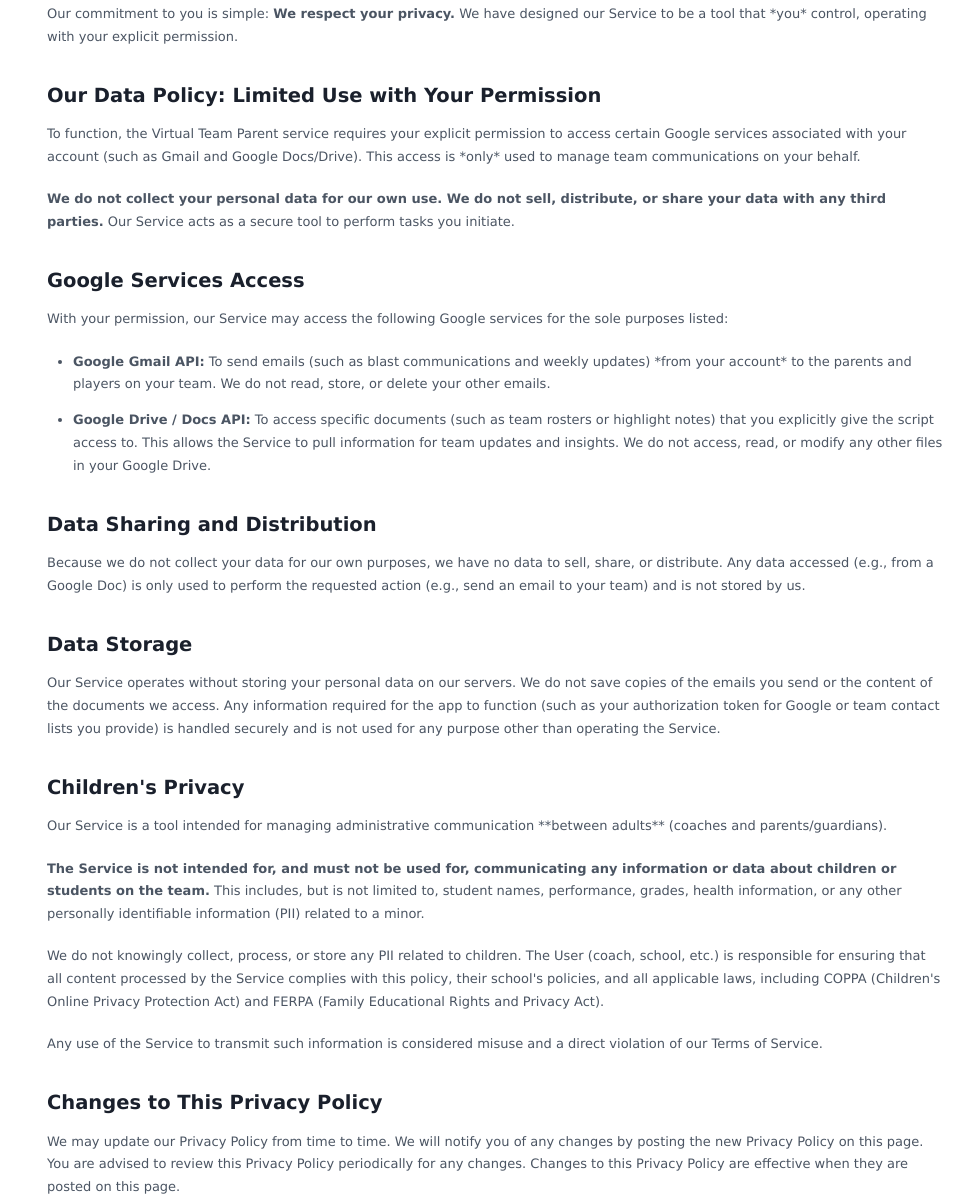
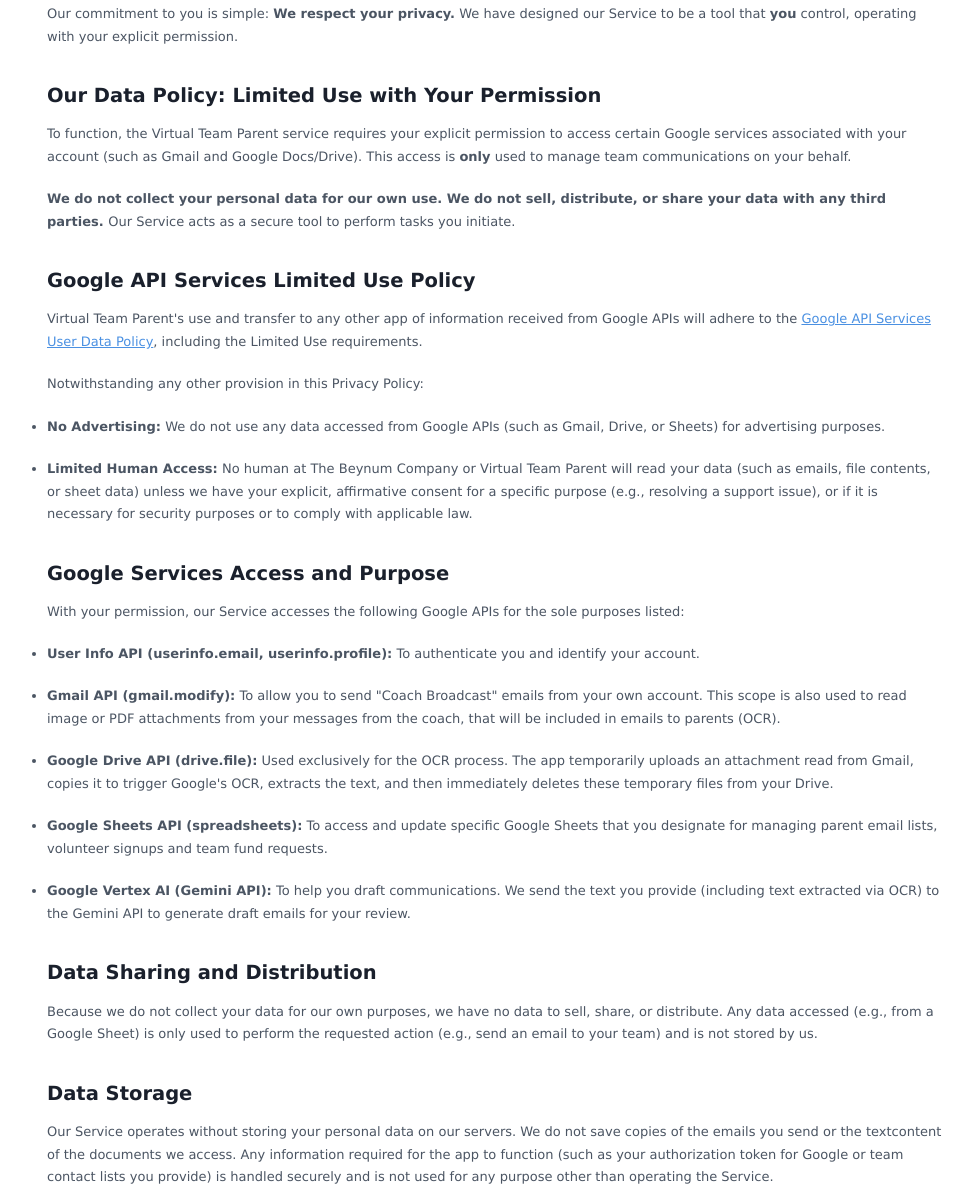
Before and after one commit to bvanbeynum/beynum, a React app: page client/src/privacy.html in a window 1280 px wide. Shown: the part 357-1559 px from the top of the page, without its empty margins (145-1118 px from the left). Built offline with nearby package versions, Linux system fonts and the light colour scheme.

Commit message:
Updated messaging

```diff
--- a/client/src/privacy.html
+++ b/client/src/privacy.html
@@ -28,54 +28,147 @@
 					<h1>Privacy Policy</h1>
 					<p class="last-updated">Last Updated: November 3, 2025</p>
 
-					<p>The Beynum Company ("we," "us," or "our") operates the Virtual Team Parent application (the "Service"). This Privacy Policy is to inform you of our policies regarding the access, use, and disclosure of personal data when you use our Service. </p>
+					<p>
+						The Beynum Company ("we," "us," or "our") operates the
+						Virtual Team Parent application (the "Service"). This Privacy
+						Policy is to inform you of our policies regarding the access,
+						use, and disclosure of personal data when you use our Service.
+					</p>
 
-					<p>Our commitment to you is simple: <strong>We respect your privacy.</strong> We have designed our Service to be a tool that *you* control, operating with your explicit permission.</p>
+					<p>
+						Our commitment to you is simple: <strong>We respect your
+						privacy.</strong> We have designed our Service to be a tool that
+						<strong>you</strong> control, operating with your explicit
+						permission.
+					</p>
 
 					<h2>Our Data Policy: Limited Use with Your Permission</h2>
 					<p>
-						To function, the Virtual Team Parent service requires your explicit permission to access certain Google services associated with your account (such as Gmail and Google Docs/Drive). This access is *only* used to manage team communications on your behalf.
+						To function, the Virtual Team Parent service requires your explicit
+						permission to access certain Google services associated with your
+						account (such as Gmail and Google Docs/Drive). This access is
+						<strong>only</strong> used to manage team communications on your
+						behalf.
 					</p>
 					<p>
-						<strong>We do not collect your personal data for our own use. We do not sell, distribute, or share your data with any third parties.</strong> Our Service acts as a secure tool to perform tasks you initiate.
+						<strong>We do not collect your personal data for our own use. We
+						do not sell, distribute, or share your data with any third parties.
+						</strong> Our Service acts as a secure tool to perform tasks you
+						initiate.
 					</p>
 
-					<h2>Google Services Access</h2>
+					<h2>Google API Services Limited Use Policy</h2>
 					<p>
-						With your permission, our Service may access the following Google services for the sole purposes listed:
+						Virtual Team Parent's use and transfer to any other app of information
+						received from Google APIs will adhere to the
+						<a href="https://developers.google.com/terms/api-services-user-data-policy">Google API Services User Data Policy</a>,
+						including the Limited Use requirements.
 					</p>
-					<ul style="list-style-type: disc; margin-left: 2rem;">
-						<li style="margin-bottom: 1rem;"><strong>Google Gmail API:</strong> To send emails (such as blast communications and weekly updates) *from your account* to the parents and players on your team. We do not read, store, or delete your other emails.</li>
-						<li style="margin-bottom: 1rem;"><strong>Google Drive / Docs API:</strong> To access specific documents (such as team rosters or highlight notes) that you explicitly give the script access to. This allows the Service to pull information for team updates and insights. We do not access, read, or modify any other files in your Google Drive.</li>
+					<p>
+						Notwithstanding any other provision in this Privacy Policy:
+					</p>
+					<ul>
+					<li>
+						<strong>No Advertising:</strong> We do not use any data accessed from
+						Google APIs (such as Gmail, Drive, or Sheets) for advertising purposes.
+					</li>
+					<li>
+						<strong>Limited Human Access:</strong> No human at The Beynum Company
+						or Virtual Team Parent will read your data (such as emails, file
+						contents, or sheet data) unless we have your explicit, affirmative
+						consent for a specific purpose (e.g., resolving a support issue),
+						or if it is necessary for security purposes or to comply with
+						applicable law.
+					</li>
+					</ul>
+
+					<h2>Google Services Access and Purpose</h2>
+					<p>
+						With your permission, our Service accesses the following Google APIs
+						for the sole purposes listed:
+					</p>
+					<ul>
+					<li>
+						<strong>User Info API (userinfo.email, userinfo.profile):</strong>
+						To authenticate you and identify your account.
+					</li>
+					<li>
+						<strong>Gmail API (gmail.modify):</strong> To allow you to send
+						"Coach Broadcast" emails from your own account. This scope is also
+						used to read image or PDF attachments from your messages from the
+						coach, that will be included in emails to parents (OCR).
+					</li>
+					<li>
+						<strong>Google Drive API (drive.file):</strong> Used exclusively
+						for the OCR process. The app temporarily uploads an attachment
+						read from Gmail, copies it to trigger Google's OCR, extracts
+						the text, and then immediately deletes these temporary files
+						from your Drive.
+					</li>
+					<li>
+						<strong>Google Sheets API (spreadsheets):</strong> To access and
+						update specific Google Sheets that you designate for managing
+						parent email lists, volunteer signups and team fund requests.
+					</li>
+					<li>
+						<strong>Google Vertex AI (Gemini API):</strong> To help you draft
+						communications. We send the text you provide (including text
+						extracted via OCR) to the Gemini API to generate draft emails
+						for your review.
+					</li>
 					</ul>
 
 					<h2>Data Sharing and Distribution</h2>
 					<p>
-						Because we do not collect your data for our own purposes, we have no data to sell, share, or distribute. Any data accessed (e.g., from a Google Doc) is only used to perform the requested action (e.g., send an email to your team) and is not stored by us.
+						Because we do not collect your data for our own purposes, we
+						have no data to sell, share, or distribute. Any data accessed
+						(e.g., from a Google Sheet) is only used to perform the requested
+						action (e.g., send an email to your team) and is not stored by us.
 					</p>
 
 					<h2>Data Storage</h2>
 					<p>
-						Our Service operates without storing your personal data on our servers. We do not save copies of the emails you send or the content of the documents we access. Any information required for the app to function (such as your authorization token for Google or team contact lists you provide) is handled securely and is not used for any purpose other than operating the Service.
+						Our Service operates without storing your personal data on our
+						servers. We do not save copies of the emails you send or the
+						textcontent of the documents we access. Any information required
+						for the app to function (such as your authorization token for
+						Google or team contact lists you provide) is handled securely
+						and is not used for any purpose other than operating the Service.
 					</p>
 
 					<h2>Children's Privacy</h2>
 					<p>
-						Our Service is a tool intended for managing administrative communication **between adults** (coaches and parents/guardians).
+						Our Service is a tool intended for managing administrative
+						communication <strong>between adults</strong> (coaches and
+						parents/guardians).
 					</p>
 					<p>
-						<strong>The Service is not intended for, and must not be used for, communicating any information or data about children or students on the team.</strong> This includes, but is not limited to, student names, performance, grades, health information, or any other personally identifiable information (PII) related to a minor.
+						<strong>The Service is not intended for, and must not be used for,
+						communicating any information or data about children or students
+						on the team.</strong> This includes, but is not limited to, student
+						names, performance, grades, health information, or any other
+						personally identifiable information (PII) related to a minor.
 					</p>
 					<p>
-						We do not knowingly collect, process, or store any PII related to children. The User (coach, school, etc.) is responsible for ensuring that all content processed by the Service complies with this policy, their school's policies, and all applicable laws, including COPPA (Children's Online Privacy Protection Act) and FERPA (Family Educational Rights and Privacy Act).
+						We do not knowingly collect, process, or store any PII related
+						to children. The User (coach, school, etc.) is responsible for
+						ensuring that all content processed by the Service complies
+						with this policy, their school's policies, and all applicable
+						laws, including COPPA (Children's Online Privacy Protection Act)
+						and FERPA (Family Educational Rights and Privacy Act).
 					</p>
 					<p>
-						Any use of the Service to transmit such information is considered misuse and a direct violation of our Terms of Service.
+						Any use of the Service to transmit such information is considered
+						misuse and a direct violation of our Terms of Service.
 					</p>
 
 					<h2>Changes to This Privacy Policy</h2>
 					<p>
-						We may update our Privacy Policy from time to time. We will notify you of any changes by posting the new Privacy Policy on this page. You are advised to review this Privacy Policy periodically for any changes. Changes to this Privacy Policy are effective when they are posted on this page.
+						We may update our Privacy Policy from time to time. We will
+						notify you of any changes by posting the new Privacy Policy on
+						this page. You are advised to review this Privacy Policy
+						periodically for any changes. Changes to this Privacy Policy
+						are effective when they are posted on this page.
 					</p>
 
 					<h2>Contact Us</h2>
```
Also changed, not shown: client/src/tos.html (+124 -25 lines), client/static/privacy.html (+1 -1 lines), client/static/tos.html (+1 -1 lines).
